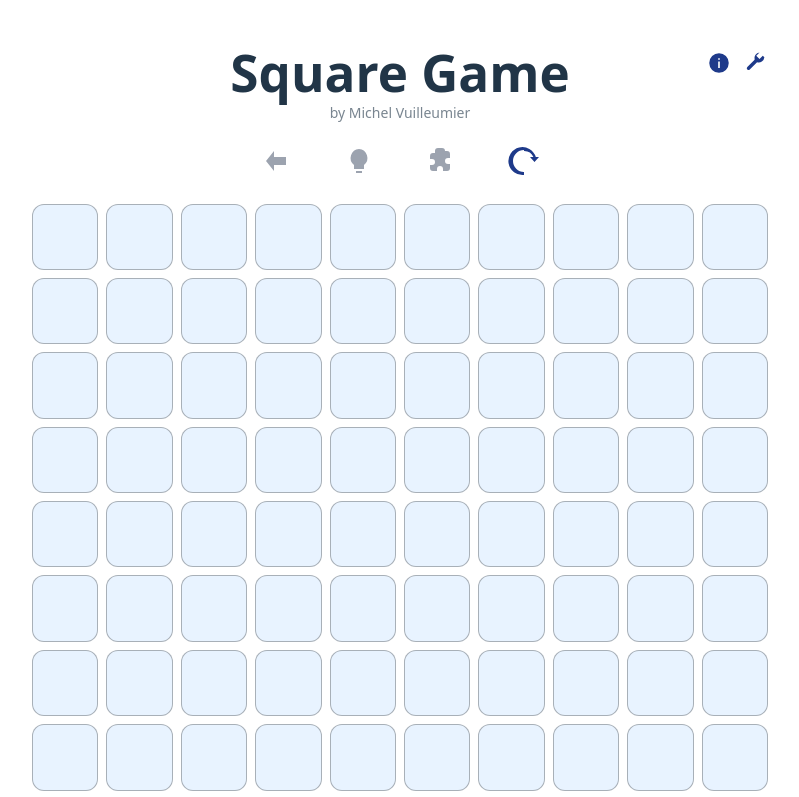
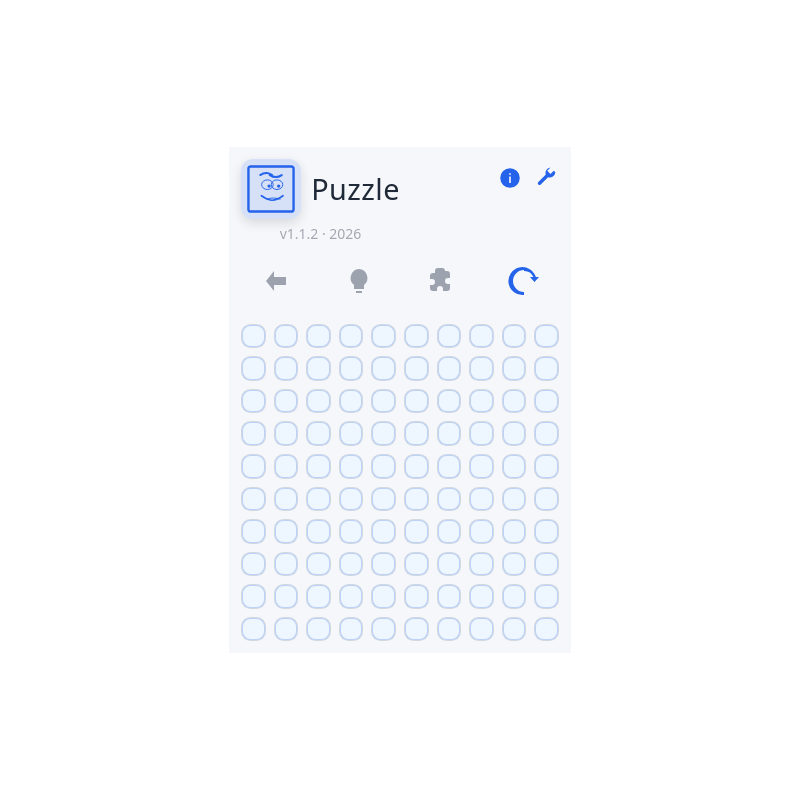
Before and after one commit to Mikel-Kel/SquareGame, a Vue app: page / in a window 1280 px wide. Shown: the top 797 px of the page, without its empty margins (240-1039 px from the left). Built offline with nearby package versions, Linux system fonts and the light colour scheme.

Commit message:
First distributed release

```diff
--- a/src/App.vue
+++ b/src/App.vue
@@ -7,6 +7,10 @@ import { useMoves } from "@/composables/useMoves";
 import { solveBoard } from "@/composables/useSolver";
 import { useTip } from "@/composables/useTip";
 import type { MoveVariant } from "@/composables/moveOffsets";
+
+const finishedBySolver = ref(false)
+const appVersion = __APP_VERSION__
+const buildDate = __BUILD_DATE__
 
 /* =======================
    Configuration
@@ -80,16 +84,19 @@ function onPlay(r: number, c: number) {
   play(r, c);
   showTip.value = false;
   noSolution.value = false;
+  finishedBySolver.value = false
 }
 
 function onUndo() {
   undo();
   noSolution.value = false;
+  finishedBySolver.value = false
 }
 
 function onReset() {
   reset();
   noSolution.value = false;
+  finishedBySolver.value = false
   triggerStartMessage();
 }
 
@@ -101,6 +108,8 @@ async function runSolution() {
 
   isSolving.value = true;
   noSolution.value = false;
+
+  finishedBySolver.value = true;
 
   const boardCopy = {
     size: state.value.size,
@@ -141,6 +150,14 @@ const cells = computed(() => {
 const board = computed(() => state.value.cells);
 const path = computed(() => state.value.path);
 const currentPos = computed(() => state.value.current);
+
+const isCompleted = computed(() => {
+  return state.value.path.length === N * N
+})
+
+const showVictory = computed(() => {
+  return isCompleted.value && !finishedBySolver.value
+})
 </script>
 
 /*========================
@@ -148,11 +165,22 @@ const currentPos = computed(() => state.value.current);
 ========================*/
 <template>
 <main class="page">
+<header class="titlebar">
 
-<header class="titlebar">
   <div class="title-center">
-    <h1>Square Game</h1>
-    <div class="subtitle">by Michel Vuilleumier</div>
+
+    <!-- LOGO + TITRE SUR UNE LIGNE -->
+    <div class="title-main">
+      <div class="title-logo">
+        <AppIcon name="square" :size="48" />
+      </div>
+      <h1>Puzzle</h1>
+    </div>
+
+    <div class="subtitle">
+      v{{ appVersion }} · {{ buildDate }}
+    </div>
+
   </div>
 
   <div class="title-icons">
@@ -163,6 +191,7 @@ const currentPos = computed(() => state.value.current);
       <AppIcon name="tool" :size="26" />
     </button>
   </div>
+
 </header>
 
 <div class="toolbar">
@@ -199,12 +228,21 @@ const currentPos = computed(() => state.value.current);
       Start with any cell !
     </div>
 
-    <div v-if="deadEnd" class="dead-end-msg">
-      Dead end — no valid moves 😕
-    </div>
-
-    <div v-if="noSolution" class="no-solution-msg">
-      No solution possible from here 😕
+    <!-- DEAD END & NO SOLUTION sMESSAGE -->
+    <div
+      v-if="deadEnd || noSolution"
+      class="board-hint"
+    >
+      <AppIcon
+        :name="noSolution ? 'help' : 'info'"
+        :size="16"
+      />
+      <span>
+        {{ noSolution
+          ? 'No solution from here'
+          : 'No valid moves left'
+        }}
+      </span>
     </div>
 
     <button
@@ -299,6 +337,7 @@ const currentPos = computed(() => state.value.current);
 <!-- INFO -->
 <div v-if="showInfo" class="modal" @click.self="showInfo = false">
   <div class="modal-content">
+
     <button
       class="modal-close"
       @click="showInfo = false"
@@ -370,6 +409,10 @@ const currentPos = computed(() => state.value.current);
     </p>
   </div>
 </div>
+<!-- VICTORY -->
+<div v-if="showVictory" class="victory-msg">
+  🎉 Puzzle completed!
+</div>
 
 </main>
 </template>
@@ -378,36 +421,42 @@ const currentPos = computed(() => state.value.current);
    Styles
 ========================*/
 <style scoped>
-  .page {
-  max-width: 980px;
+.page {
+  background: var(--bg-app);
+  color: var(--text-main);max-width: 980px;
   margin: auto;
   padding: 12px;
 }
-
 /* HEADER */
 .titlebar {
   display: flex;
   align-items: flex-start;
-  justify-content: center;
+  justify-content: space-between; /* ⬅️ clé */
   position: relative;
   z-index: 20;
 }
-
 .title-center {
   text-align: center;
 }
-
 .title-center h1 {
   margin: 0;
   line-height: 1.1;
+}
+/* Titre "puzzle" — volontairement plus discret que l’icône */
+.title-main h1 {
+  margin: 0;
+  font-size: 1.8rem;      /* ⬅️ plus petit que le h1 standard */
+  font-weight: 500;       /* moins dominant */
+  letter-spacing: 0.015em; /* touche élégante */
+  line-height: 1.05;
 }
 
 .subtitle {
   margin-top: 2px;
   font-size: 14px;
   opacity: 0.6;
+  color: var(--text-secondary);
 }
-
 .title-icons {
   position: absolute;
   right: 0;
@@ -415,9 +464,36 @@ const currentPos = computed(() => state.value.current);
   display: flex;
   gap: 4px;
 }
-
 .title-icons button {
   padding: 2px;
+}
+/* TITLE MAIN (icon + title) */
+.title-main {
+  display: inline-flex;
+  align-items: center;
+  justify-content: center;
+  gap: 10px;
+  margin-bottom: 2px;
+}
+/* Icône du titre */
+.title-logo {
+  display: flex;
+  align-items: center;
+  justify-content: center;
+
+  /* 🎨 couleur réelle de l’icône */
+  color: var(--action-main);
+
+  /* 🎁 effet visuel */
+  background: var(--action-soft);
+  border-radius: 12px;
+  padding: 6px;
+
+  box-shadow: 0 4px 12px rgba(0,0,0,0.12);
+}
+/* sécurité */
+.title-logo .icon {
+  display: flex;
 }
 
 /* TOOLBAR */
@@ -427,81 +503,130 @@ const currentPos = computed(() => state.value.current);
   gap: 12px;
   margin: 12px 0;
 }
-
 button {
   background: none;
   border: none;
-  color: #1e3a8a;
+  color: var(--action-main);
   cursor: pointer;
 }
-
 button:disabled {
-  color: #9ca3af;
+  color: var(--action-disabled);
   cursor: default;
 }
-
 .section-sep {
-  height: 1px;
-  margin: 16px 0;
   background: linear-gradient(
     to right,
     transparent,
-    rgba(0,0,0,0.15),
+    var(--sep-line),
     transparent
   );
 }
 
 /* BOARD */
 .board-wrap {
-  width: min(92vmin, 820px);
+  width: min(90vw, 360);
+  aspect-ratio: 1 ;
   margin: auto;
   position: relative;
-  z-index: 1
 }
-
+@media (max-width: 480px) {
+  .toolbar {
+    margin: 8px 0;
+    gap: 10px;
+  }
+  .board {
+    gap: 6px;
+  }
+}
+/* iPhone */
+@media (max-width: 390px) {
+  .board-wrap {
+    width: calc(92vw);
+  }
+}
+/* iPad portrait */
+@media (min-width: 480px) and (max-width: 900px) {
+  .board-wrap {
+    width: 70vmin;
+    max-width: 520px;
+  }
+}
+@media (prefers-color-scheme: dark) {
+  :root {
+    --bg-app: #0F172A;
+    --bg-panel: #020617;
+    --text-main: #E5E7EB;
+    /* etc. */
+  }
+}
 .board {
   position: relative;
   display: grid;
+  gap: clamp(2px, 0.8vmin, 8px);
+  max-height: 68vh;
   gap: 8px;
-  aspect-ratio: 1;
+  width: 100%;
+  height: 100%;
   align-items: stretch;
   justify-items: stretch;
   z-index: 1;
 }
+.board-hint {
+  position: absolute;
+  bottom: 12px;
+  left: 50%;
+  transform: translateX(-50%);
 
+  display: flex;
+  align-items: center;
+  gap: 8px;
+
+  padding: 6px 12px;
+  border-radius: 999px;
+
+  background: rgba(255, 255, 255, 0.9);
+  backdrop-filter: blur(6px);
+
+  font-size: 0.85rem;
+  color: #374151; /* gris lisible */
+
+  box-shadow: 0 4px 12px rgba(0,0,0,0.12);
+
+  pointer-events: none;
+  z-index: 8;
+}
 .cell {
   position: relative;
   aspect-ratio: 1;
-  border-radius: 12px;
-  border: 1px solid rgba(0, 0, 0, 0.28);
+  border-radius: clamp(6px, 1.2vmin, 12px);
+  border: 1px solid var(--cell-border);
   box-sizing: border-box;
   padding: 0;
   overflow: hidden;
+  background: var(--cell-bg);
 }
-
 .cell-value {
   position: absolute;
   inset: 0;
   display: grid;
   place-items: center;
-  font-size: 18px;
+  font-size: clamp(12px, 2.2vmin, 18px);
   font-weight: 500;
   line-height: 1;
   font-variant-numeric: tabular-nums;
   pointer-events: none;
 }
-
 .cell.current {
-  box-shadow: inset 0 0 0 3px #2563eb;
+  background: var(--cell-current-bg);
+  box-shadow: inset 0 0 0 3px var(--cell-current-border);
 }
-
 .cell.tip {
-  background: #c6f6d5;
-  box-shadow: inset 0 0 0 3px #2f855a;
+  background: var(--cell-tip-bg);
+  box-shadow: inset 0 0 0 3px var(--cell-tip-border);
 }
-
-.cell.valid {
-  background: #e8f3ff;
+.cell.valid:not(.tip):not(.current) {
+  background: var(--cell-valid-bg);
+  box-shadow: inset 0 0 0 1px rgba(37, 99, 235, 0.25);
 }
 
 /* START MESSAGE */
@@ -517,42 +642,54 @@ button:disabled {
   z-index: 10;
   pointer-events: none;
 }
-
 .fade-msg {
   animation: fadeInOut 2s ease forwards;
 }
-
 @keyframes fadeInOut {
   0%   { opacity: 0; }
   15%  { opacity: 1; }
   85%  { opacity: 1; }
   100% { opacity: 0; }
 }
-
-.dead-end-msg {
-  position: absolute;
-  inset: 0;
-  display: grid;
-  place-items: center;
-  font-size: 28px;
-  font-weight: 600;
-  color: #991b1b;              /* rouge sombre */
-  background: rgba(255,255,255,0.85);
-  z-index: 9;
-  pointer-events: none;        /* ne bloque pas undo/reset */
-}
-
+.dead-end-msg,
 .no-solution-msg {
   position: absolute;
-  inset: 0;
-  display: grid;
-  place-items: center;
-  font-size: 26px;
-  font-weight: 600;
-  color: #7c2d12;              /* brun/rouge doux */
-  background: rgba(255,255,255,0.82);
-  z-index: 9;
-  pointer-events: none;        /* ⬅️ CRUCIAL */
+  bottom: 12px;
+  left: 50%;
+  transform: translateX(-50%);
+
+  padding: 6px 12px;
+  border-radius: 999px;
+
+  font-size: 0.85em;
+  font-weight: 500;
+  white-space: nowrap;
+
+  background: var(--badge-bg);
+  color: var(--badge-text);
+
+  z-index: 5;
+  pointer-events: none;
+}
+.victory-msg {
+  position: absolute;
+  bottom: 12px;
+  left: 50%;
+  transform: translateX(-50%);
+
+  padding: 6px 14px;
+  border-radius: 999px;
+
+  font-size: 0.85em;
+  font-weight: 500;
+  white-space: nowrap;
+
+  background: var(--cell-tip-bg);
+  color: #065F46; /* vert profond */
+
+  box-shadow: 0 4px 12px rgba(0,0,0,0.12);
+  z-index: 6;
+  pointer-events: none;
 }
 
 /* FADE */
@@ -560,7 +697,6 @@ button:disabled {
 .fade-leave-active {
   transition: opacity 0.6s;
 }
-
 .fade-enter-from,
 .fade-leave-to {
   opacity: 0;
@@ -579,16 +715,16 @@ button:disabled {
 .modal {
   position: fixed;
   inset: 0;
-  background: rgba(0, 0, 0, 0.45);
+  background: var(--bg-overlay);
   display: grid;
   place-items: center;
   z-index: 1000;
 }
-
 .modal-close {
-  position: absolute;
+  position: sticky;
   top: 10px;
   right: 10px;
+  margin-left: auto;
 
   display: flex;
   align-items: center;
@@ -607,7 +743,6 @@ button:disabled {
 
   transition: background 0.2s ease;
 }
-
 .modal-close:hover {
   background: rgba(37, 99, 235, 0.22);
   transform: scale(1.05);
@@ -615,30 +750,32 @@ button:disabled {
 .modal-close:active {
   background: rgba(0,0,0,0.12);
 }
-
 .modal-content {
   position: relative;
-  background: white;
+  color: var(--text-main);
+  background: var(--bg-panel);
   padding: 20px;
   border-radius: 14px;
-  min-width: 280px;
-  max-width: 90vw;
+
+  width: min(92vw, 420px);
+  max-height: 85vh;              /* ⬅️ clé */
+  overflow-y: auto;              /* ⬅️ clé */
+
   box-shadow: 0 20px 40px rgba(0,0,0,0.25);
+
+  -webkit-overflow-scrolling: touch; /* ⬅️ iOS smooth scroll */
 }
-
 .settings-center {
   display: flex;
   justify-content: center;
   margin-top: 8px;
 }
-
 .checkbox {
   display: flex;
   gap: 8px;
   align-items: center;
   font-size: 0.95em;
 }
-
 .info-help {
   display: flex;
   flex-direction: column;
@@ -646,7 +783,6 @@ button:disabled {
   margin: 12px auto;
   width: fit-content;
 }
-
 .info-help-row {
   display: flex;
   align-items: center;     /* ✅ centre verticalement icône + texte */
@@ -656,7 +792,6 @@ button:disabled {
   font-size: 0.95em;
   line-height: 1.4;
 }
-
 .info-help-icon {
   width: 22px;             /* “colonne” icône stable */
   height: 22px;
--- /dev/null
+++ b/src/env.d.ts
@@ -0,0 +1,4 @@
+/// <reference types="vite/client" />
+
+declare const __APP_VERSION__: string
+declare const __BUILD_DATE__: string;
--- a/src/main.ts
+++ b/src/main.ts
@@ -1,4 +1,5 @@
 import { createApp } from 'vue'
+import './styles/theme.css'
 import App from './App.vue'
 import './style.css'
 
--- /dev/null
+++ b/src/styles/theme.css
@@ -0,0 +1,49 @@
+/* =========================================================
+   🎨 SquareGame – Color Theme
+   Mobile-first (iPhone + iPad)
+========================================================= */
+
+:root {
+  /* === Base / Layout === */
+  --bg-app:        #F5F7FA;
+  --bg-panel:      #FFFFFF;
+  --bg-overlay:    rgba(0,0,0,0.45);
+  --sep-line:      rgba(0,0,0,0.12);
+
+  /* === Text === */
+  --text-main:      #1F2937;
+  --text-secondary: #6B7280;
+  --text-muted:     #9CA3AF;
+
+  /* === Actions & Icons === */
+  --action-main:     #2563EB;
+  --action-soft:     rgba(37,99,235,0.15);
+  --action-disabled: #9CA3AF;
+
+  /* === Grid / Cells === */
+  --cell-bg:             #FFFFFF;
+  --cell-border:         rgba(0,0,0,0.12);
+
+  --cell-current-bg:     #EFF6FF;
+  --cell-current-border: #2563EB;
+
+  --cell-valid-bg:       #eef6ff;
+
+  --cell-tip-bg:         #DCFCE7;
+  --cell-tip-border:     #22C55E;
+
+  /* === Feedback / Messages === */
+  --badge-bg:    #111827;
+  --badge-text:  #FFFFFF;
+
+  --warn-bg:     #FEF2F2;
+  --warn-text:   #991B1B;
+
+  --error-bg:    #FFF7ED;
+  --error-text:  #9A3412;
+
+  /* === Modal Close === */
+  --close-bg:    rgba(37,99,235,0.12);
+  --close-hover: rgba(37,99,235,0.22);
+  --close-icon:  #2563EB;
+}
--- a/vite.config.ts
+++ b/vite.config.ts
@@ -2,6 +2,11 @@ import { defineConfig } from "vite";
 import vue from "@vitejs/plugin-vue";
 import svgLoader from "vite-svg-loader";
 import { fileURLToPath, URL } from "node:url";
+import pkg from "./package.json";
+
+// 👇 Date de build (YYYY-MM)
+const buildDate = new Date();
+const buildYearMonth = `${buildDate.getFullYear()}`;
 
 export default defineConfig({
   // 👇 IMPORTANT pour GitHub Pages
@@ -29,4 +34,10 @@ export default defineConfig({
       "@": fileURLToPath(new URL("./src", import.meta.url)),
     },
   },
+
+  // 👇 Version exposée à l'app
+  define: {
+    __APP_VERSION__: JSON.stringify(pkg.version),
+    __BUILD_DATE__: JSON.stringify(buildYearMonth),
+  },
 });
```
Also changed, not shown: src/components/AppIcon.vue (+14 -1 lines), src/assets/icons/square.svg (added).
